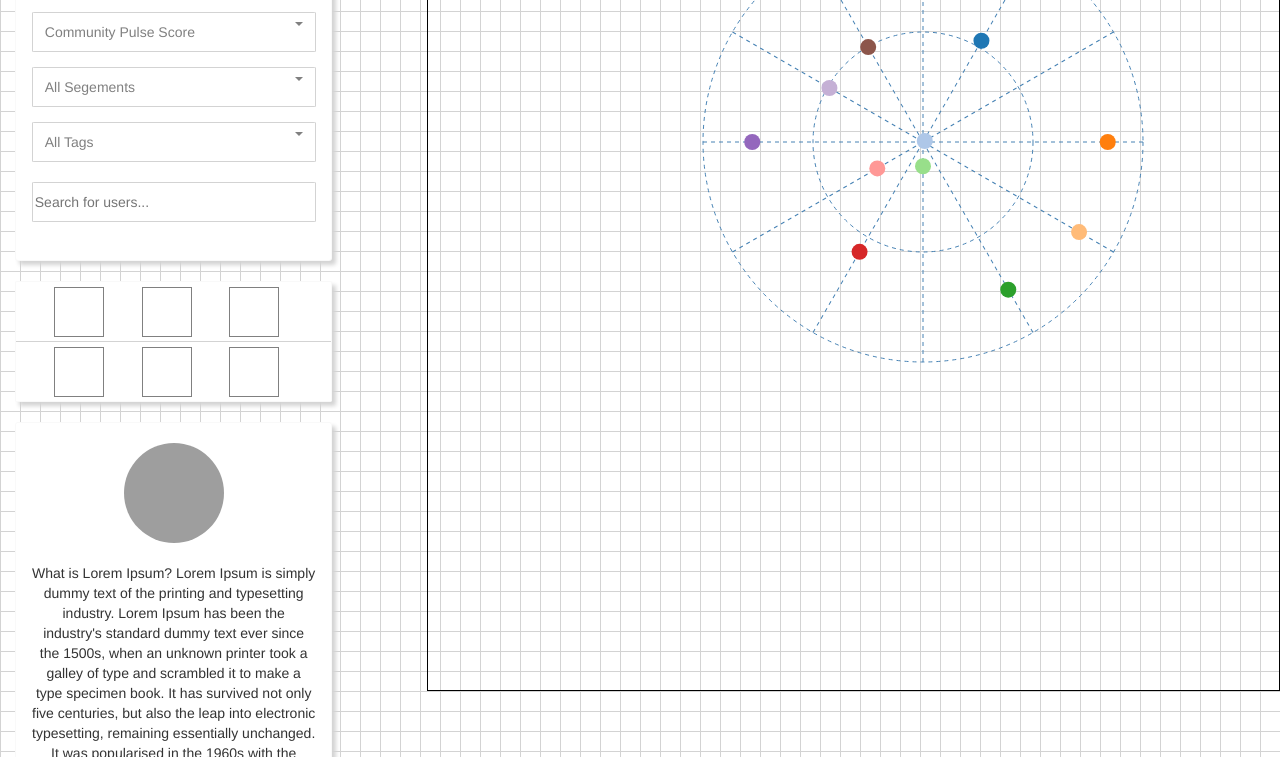
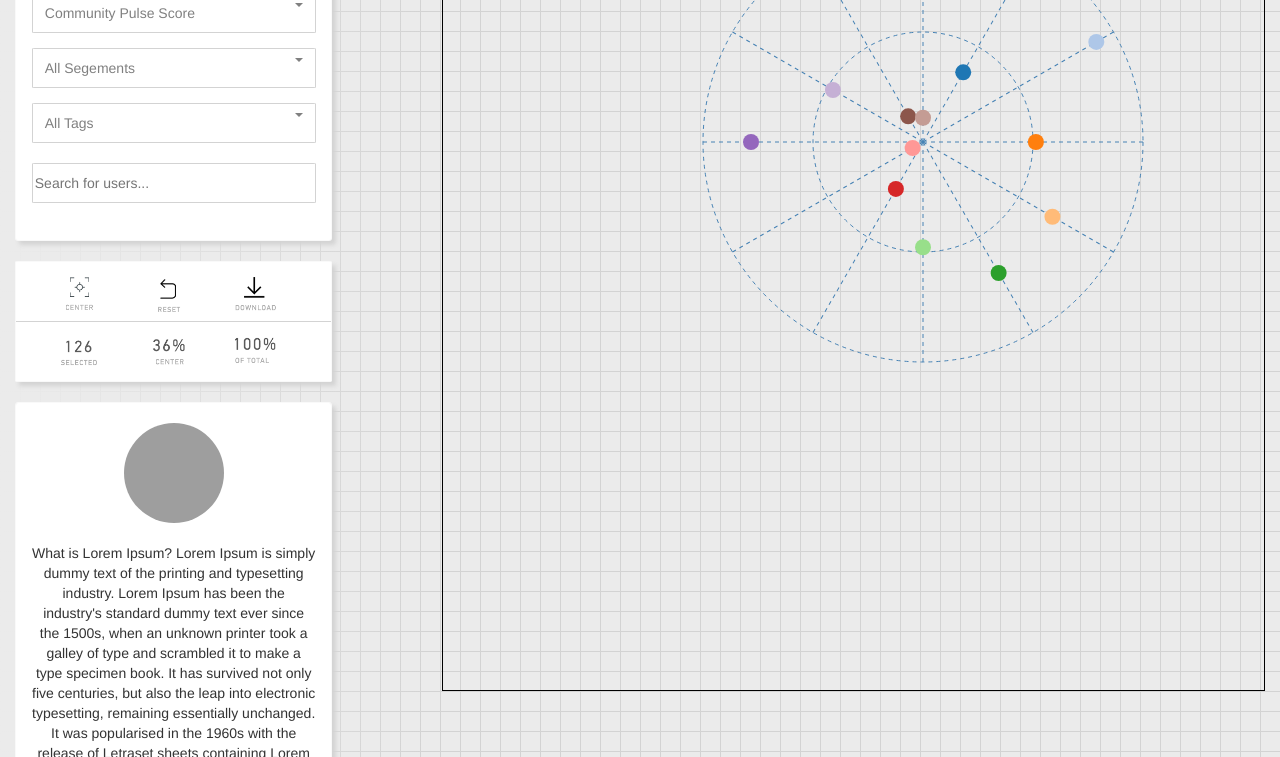
Before and after one commit to d-robertson/crowdHubPractice, a plain HTML site: page index.html in a window 1280 px wide. Shown: the part 109-866 px from the top of the page. Drawn offline with nearby package versions, Linux system fonts and the light colour scheme; grey boxes are pictures that could not be loaded.

Commit message:
angular app built, adding images

```diff
--- a/components/graph/graph.html
+++ b/components/graph/graph.html
@@ -1,3 +1,9 @@
-<search></search>
-<info></info>
-<description></description>
+<div class="column1 col-xs-4">
+  <img class="logo" src="reporting_logo.png">
+  <search></search>
+  <info></info>
+  <description></description>
+</div>
+<div class="col-xs-8">
+  <div id="display"></div>
+</div>
--- a/components/graph/graph.js
+++ b/components/graph/graph.js
@@ -9,5 +9,92 @@
   function GraphCtrl(){
     var graph = this;
     graph.name = 'Graph';
+    generateGraph();
+  }
+
+  function generateGraph() {
+    var width = 960,
+      height = 500,
+      radius = Math.min(width, height) / 2 - 30;
+
+    var r = d3.scale.linear()
+      .domain([0, 1])
+      .range([0, radius]);
+
+    var line = d3.svg.line.radial()
+      .radius(function(d) {
+        return r(d[1]);
+      })
+      .angle(function(d) {
+        return -d[0] + Math.PI / 2;
+      });
+
+    var svg = d3.select("#display").append("svg")
+      .attr("width", width)
+      .attr("height", height)
+      .append("g")
+      .attr("transform", "translate(" + width / 2 + "," + height / 2 + ")");
+
+      console.log(svg);
+
+    var gr = svg.append("g")
+      .attr("class", "r axis")
+      .selectAll("g")
+      .data(r.ticks(3).slice(1))
+      .enter().append("g");
+
+    gr.append("circle")
+      .attr("r", r);
+
+    var ga = svg.append("g")
+      .attr("class", "a axis")
+      .selectAll("g")
+      .data(d3.range(0, 360, 30))
+      .enter().append("g")
+      .attr("transform", function(d) {
+        return "rotate(" + -d + ")";
+      });
+
+    ga.append("line")
+      .attr("x2", radius);
+
+    var color = d3.scale.category20();
+
+    var line = d3.svg.line.radial()
+      .radius(function(d) {
+        return r(d[1]);
+      })
+      .angle(function(d) {
+        return -d[0] + Math.PI / 2;
+      });
+
+    var data = [
+      [Math.PI / 3, Math.random()],
+      [Math.PI / 6, Math.random()],
+      [0 * Math.PI, Math.random()],
+      [(11 * Math.PI) / 6, Math.random()],
+      [(5 * Math.PI / 3), Math.random()],
+      [(3 * Math.PI) / 2, Math.random()],
+      [(4 * Math.PI / 3), Math.random()],
+      [(7 * Math.PI) / 6, Math.random()],
+      [Math.PI, Math.random()],
+      [(5 * Math.PI) / 6, Math.random()],
+      [(2 * Math.PI) / 3, Math.random()],
+      [Math.PI / 2, Math.random()]
+    ]
+
+    svg.selectAll("point")
+      .data(data)
+      .enter()
+      .append("circle")
+      .attr("class", "point")
+      .attr("transform", function(d) {
+        var coors = line([d]).slice(1).slice(0, -1);
+        return "translate(" + coors + ")"
+      })
+      .attr("r", 8)
+      .attr("fill",function(d,i){
+        return color(i);
+      });
   }
 })()
--- a/components/info/info.html
+++ b/components/info/info.html
@@ -1,12 +1,12 @@
 <div class="infoForm">
   <div class="topRow">
-    <div class="col-xs-4 box"></div>
-    <div class="col-xs-4 box"></div>
-    <div class="col-xs-4 box"></div>
+    <div id="centerImg" class="col-xs-4 box"></div>
+    <div id="arrowImg" class="col-xs-4 box"></div>
+    <div id="downloadImg" class="col-xs-4 box"></div>
   </div>
   <div class="bottomRow">
-    <div class="col-xs-4 box"></div>
-    <div class="col-xs-4 box"></div>
-    <div class="col-xs-4 box"></div>
+    <div id="selectedImg" class="col-xs-4 box"></div>
+    <div id="centeringImg" class="col-xs-4 box"></div>
+    <div id="ofTotalImg" class="col-xs-4 box"></div>
   </div>
 </div>
--- a/index.html
+++ b/index.html
@@ -29,12 +29,9 @@
   </head>
   <body ng-app="graphApp">
     <div class="container-fluid">
-        <div class="row">
-            <div class="col-xs-4">
-                <main></main>
-            </div>
-            <div id="display" class="col-xs-8"></div>
-        </div>
+      <div class="row">
+        <main></main>
+      </div>
     </div>
   </body>
 </html>
--- a/main.html
+++ b/main.html
@@ -1,2 +1 @@
-<h1>{{main.name}}</h1>
 <graph></graph>
--- a/main.js
+++ b/main.js
@@ -18,100 +18,5 @@
 document.addEventListener("DOMContentLoaded", function() {
 
 
-  var width = 960,
-    height = 500,
-    radius = Math.min(width, height) / 2 - 30;
-
-  var r = d3.scale.linear()
-    .domain([0, 1])
-    .range([0, radius]);
-
-  var line = d3.svg.line.radial()
-    .radius(function(d) {
-      return r(d[1]);
-    })
-    .angle(function(d) {
-      return -d[0] + Math.PI / 2;
-    });
-
-  console.log('building stuff', d3);
-
-  var svg = d3.select("#display").append("svg")
-    .attr("width", width)
-    .attr("height", height)
-    .append("g")
-    .attr("transform", "translate(" + width / 2 + "," + height / 2 + ")");
-
-    console.log(svg);
-
-  var gr = svg.append("g")
-    .attr("class", "r axis")
-    .selectAll("g")
-    .data(r.ticks(3).slice(1))
-    .enter().append("g");
-
-  gr.append("circle")
-    .attr("r", r);
-
-  var ga = svg.append("g")
-    .attr("class", "a axis")
-    .selectAll("g")
-    .data(d3.range(0, 360, 30))
-    .enter().append("g")
-    .attr("transform", function(d) {
-      return "rotate(" + -d + ")";
-    });
-
-  ga.append("line")
-    .attr("x2", radius);
-
-  var color = d3.scale.category20();
-
-  var line = d3.svg.line.radial()
-    .radius(function(d) {
-      return r(d[1]);
-    })
-    .angle(function(d) {
-      return -d[0] + Math.PI / 2;
-    });
-
-  var data = [
-    [Math.PI / 3, Math.random()],
-    [Math.PI / 6, Math.random()],
-    [0 * Math.PI, Math.random()],
-    [(11 * Math.PI) / 6, Math.random()],
-    [(5 * Math.PI / 3), Math.random()],
-    [(3 * Math.PI) / 2, Math.random()],
-    [(4 * Math.PI / 3), Math.random()],
-    [(7 * Math.PI) / 6, Math.random()],
-    [Math.PI, Math.random()],
-    [(5 * Math.PI) / 6, Math.random()],
-    [(2 * Math.PI) / 3, Math.random()],
-    [Math.PI / 2, Math.random()]
-  ]
-
-  svg.selectAll("point")
-    .data(data)
-    .enter()
-    .append("circle")
-    .attr("class", "point")
-    .attr("transform", function(d) {
-      var coors = line([d]).slice(1).slice(0, -1);
-      return "translate(" + coors + ")"
-    })
-    .attr("r", 8)
-    .attr("fill",function(d,i){
-      return color(i);
-    });
-
-
-
-
-
-
-
-
-
-
 
 });
--- a/styles.css
+++ b/styles.css
@@ -1,5 +1,5 @@
 body {
-  /*background-color: #f9f9f9*/
+  background-color: #ebebeb;
   background-size: 20px 20px;
   background-image: linear-gradient(to right, lightgrey 1px, transparent 1px), linear-gradient(to bottom, lightgrey 1px, transparent 1px);
 }
@@ -15,6 +15,11 @@ body {
 
 .graph {
   /*border: solid black 1px;*/
+}
+
+.logo {
+  height: 50px;
+  margin-left: 10%;
 }
 
 .searchForm {
@@ -33,7 +38,9 @@ body {
   position: relative;
 }
 
-
+.column1 {
+  background-image: linear-gradient( to right, #ebebeb, transparent);
+}
 
 .searchTitle {
   text-align: center;
@@ -74,6 +81,48 @@ body {
   box-shadow: 4px 4px 4px lightgrey;
 }
 
+#centerImg {
+  background-image: url("center.png");
+  background-repeat: no-repeat;
+  background-position: center;
+  background-size: cover;
+}
+
+#centeringImg {
+  background-image: url("centering.png");
+  background-repeat: no-repeat;
+  background-position: center;
+  background-size: cover;
+}
+
+#arrowImg {
+  background-image: url("arrow.png");
+  background-repeat: no-repeat;
+  background-position: center;
+  background-size: cover;
+}
+
+#downloadImg {
+  background-image: url("download.png");
+  background-repeat: no-repeat;
+  background-position: center;
+  background-size: cover;
+}
+
+#ofTotalImg {
+  background-image: url("ofTotal.png");
+  background-repeat: no-repeat;
+  background-position: center;
+  background-size: cover;
+}
+
+#selectedImg {
+  background-image: url("selected.png");
+  background-repeat: no-repeat;
+  background-position: center;
+  background-size: cover;
+}
+
 .descriptionForm {
   border: solid #f9f9f9 1px;
   height: 400px;
@@ -112,7 +161,7 @@ body {
 }
 
 .box {
-  border: solid grey 1px;
+  /*border: solid grey 1px;*/
   height: 50px;
   width: 50px;
   margin-top: 5px;
```
Also changed, not shown: arrow.png (added), center.png (added), centering.png (added), download.png (added), ofTotal.png (added), reporting_logo.png (added), selected.png (added).
